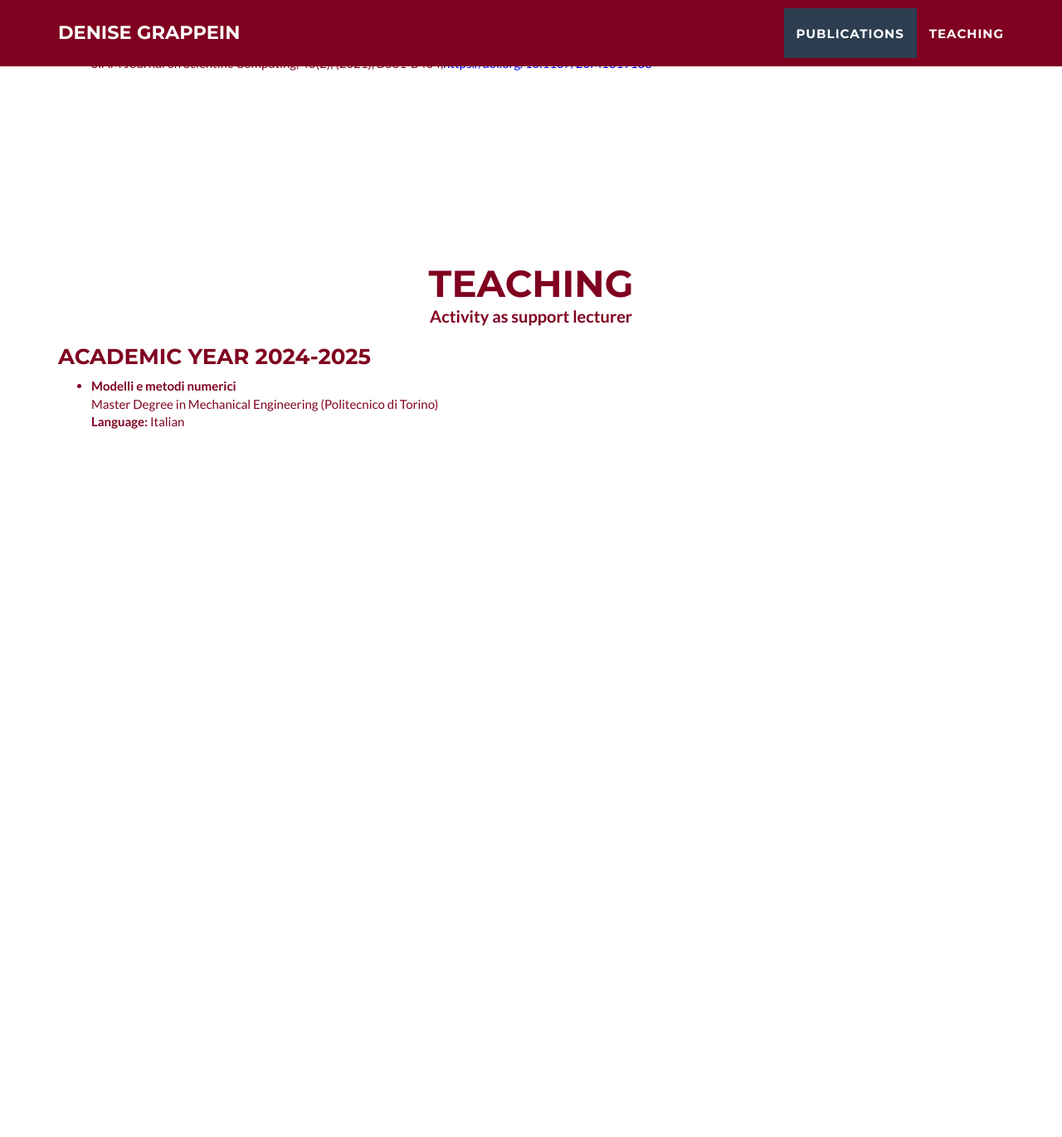
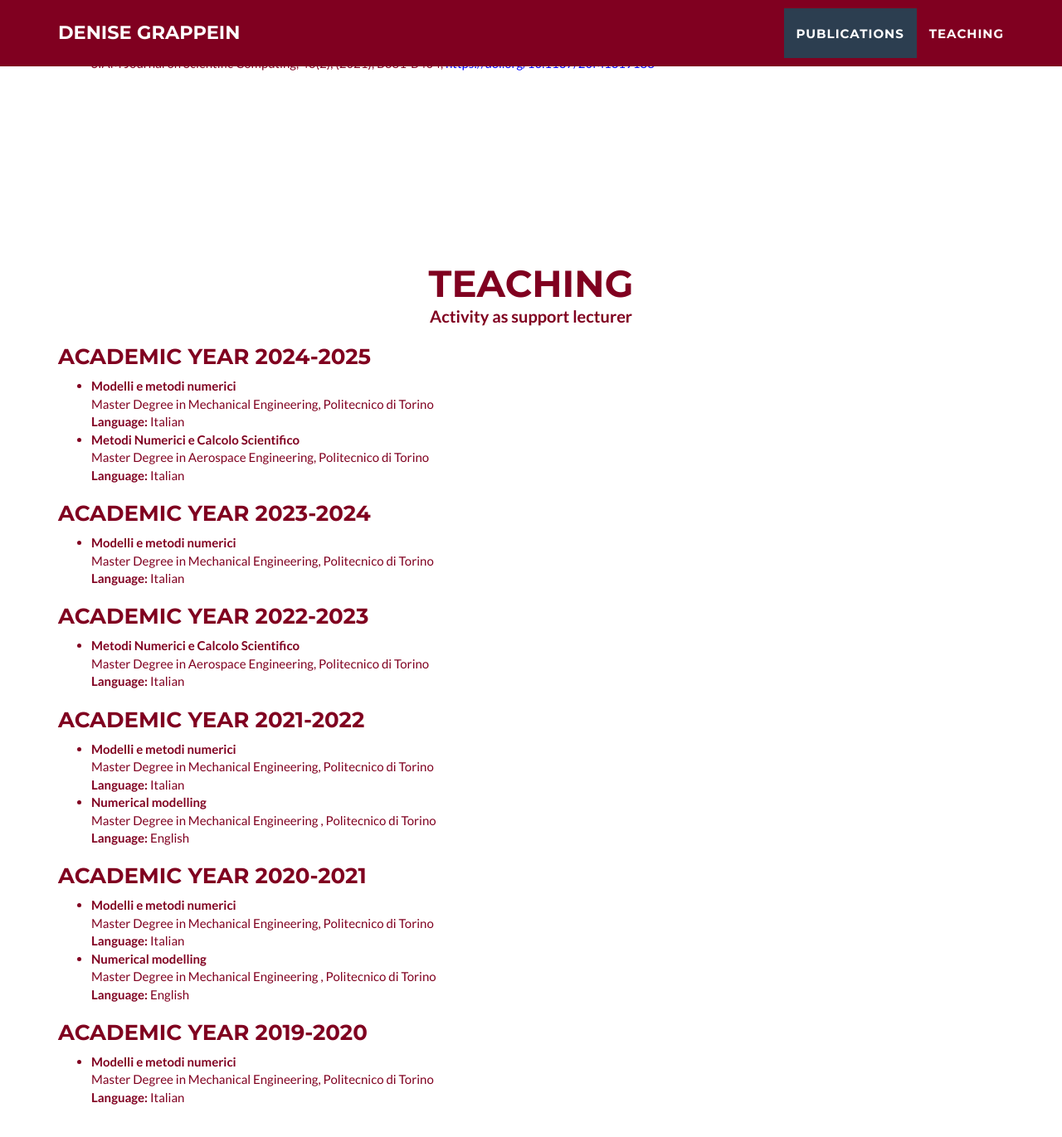
Before and after one commit to dgrappein/dgrappein.github.io, a Jekyll site: the page built from _posts/2014-07-18-project-1.markdown, in a window 1280 px wide and 1400 px high, scrolled down 1402 px. Shown: the top 1371 px of the window at 83% size. Built offline with Jekyll 4.4.1, drawn with Linux system fonts in a browser that asks for light colours; before the commit the page ends 2032 px from its top, so only the background shows below that.

Commit message:
added teaching activity

```diff
--- a/_includes/publications.html
+++ b/_includes/publications.html
@@ -18,7 +18,7 @@
 based domain decomposition</strong>, Journal of Computational Physics, 448, (2022),
 <a href="https://doi.org/10.1016/j.jcp.2021.110738">https://doi.org/10.1016/j.jcp.2021.110738</a></li>
 <li>S. Berrone, D. Grappein, S. Pieraccini, S. Scialò, <strong>A Three-Field based optimization formulation for flow
-simulations in networks of fractures on non conforming meshes</strong>, SIAM Journal on Scientific Computing, 43(2), (2021), B381-B404,<a href="https://doi.org/10.1137/20M1319188">https://doi.org/10.1137/20M1319188</a></li>
+simulations in networks of fractures on non conforming meshes</strong>, SIAM Journal on Scientific Computing, 43(2), (2021), B381-B404, <a href="https://doi.org/10.1137/20M1319188">https://doi.org/10.1137/20M1319188</a></li>
 
           <!-- Add more publications here -->
         </ul>
--- a/_includes/teaching.html
+++ b/_includes/teaching.html
@@ -12,12 +12,77 @@
           <ul class="course-list">
             <li>
 		    <strong> Modelli e metodi numerici</strong><br>
-		    Master Degree in Mechanical Engineering (Politecnico di Torino)<br>
+		    Master Degree in Mechanical Engineering, Politecnico di Torino<br>
+              <strong>Language:</strong> Italian
+            </li>
+            <li>
+              <strong> Metodi Numerici e Calcolo Scientifico</strong><br>
+              Master Degree in Aerospace Engineering, Politecnico di Torino<br>
+                    <strong>Language:</strong> Italian
+                  </li>
+          </ul>
+        </div>
+        <!-- Add more Academic Year sections here as needed -->
+        <div class="academic-year">
+          <h3>Academic Year 2023-2024</h3>
+          <ul class="course-list">
+            <li>
+		    <strong> Modelli e metodi numerici</strong><br>
+		    Master Degree in Mechanical Engineering, Politecnico di Torino<br>
               <strong>Language:</strong> Italian
             </li>
           </ul>
         </div>
-        <!-- Add more Academic Year sections here as needed -->
+        <div class="academic-year">
+          <h3>Academic Year 2022-2023</h3>
+          <ul class="course-list">
+            <li>
+		    <strong> Metodi Numerici e Calcolo Scientifico</strong><br>
+		    Master Degree in Aerospace Engineering, Politecnico di Torino<br>
+              <strong>Language:</strong> Italian
+            </li>
+          </ul>
+        </div>
+        <div class="academic-year">
+          <h3>Academic Year 2021-2022</h3>
+          <ul class="course-list">
+            <li>
+		    <strong> Modelli e metodi numerici</strong><br>
+		    Master Degree in Mechanical Engineering, Politecnico di Torino<br>
+              <strong>Language:</strong> Italian
+            </li>
+            <li>
+              <strong> Numerical modelling</strong><br>
+              Master Degree in Mechanical Engineering , Politecnico di Torino<br>
+                    <strong>Language:</strong> English
+                  </li>
+          </ul>
+        </div>
+        <div class="academic-year">
+          <h3>Academic Year 2020-2021</h3>
+          <ul class="course-list">
+            <li>
+		    <strong> Modelli e metodi numerici</strong><br>
+		    Master Degree in Mechanical Engineering, Politecnico di Torino<br>
+              <strong>Language:</strong> Italian
+            </li>
+            <li>
+              <strong> Numerical modelling</strong><br>
+              Master Degree in Mechanical Engineering , Politecnico di Torino<br>
+                    <strong>Language:</strong> English
+                  </li>
+          </ul>
+        </div>
+        <div class="academic-year">
+          <h3>Academic Year 2019-2020</h3>
+          <ul class="course-list">
+            <li>
+		    <strong> Modelli e metodi numerici</strong><br>
+		    Master Degree in Mechanical Engineering, Politecnico di Torino<br>
+              <strong>Language:</strong> Italian
+            </li>
+          </ul>
+        </div>
       </div>
     </div>
   </div>
```
